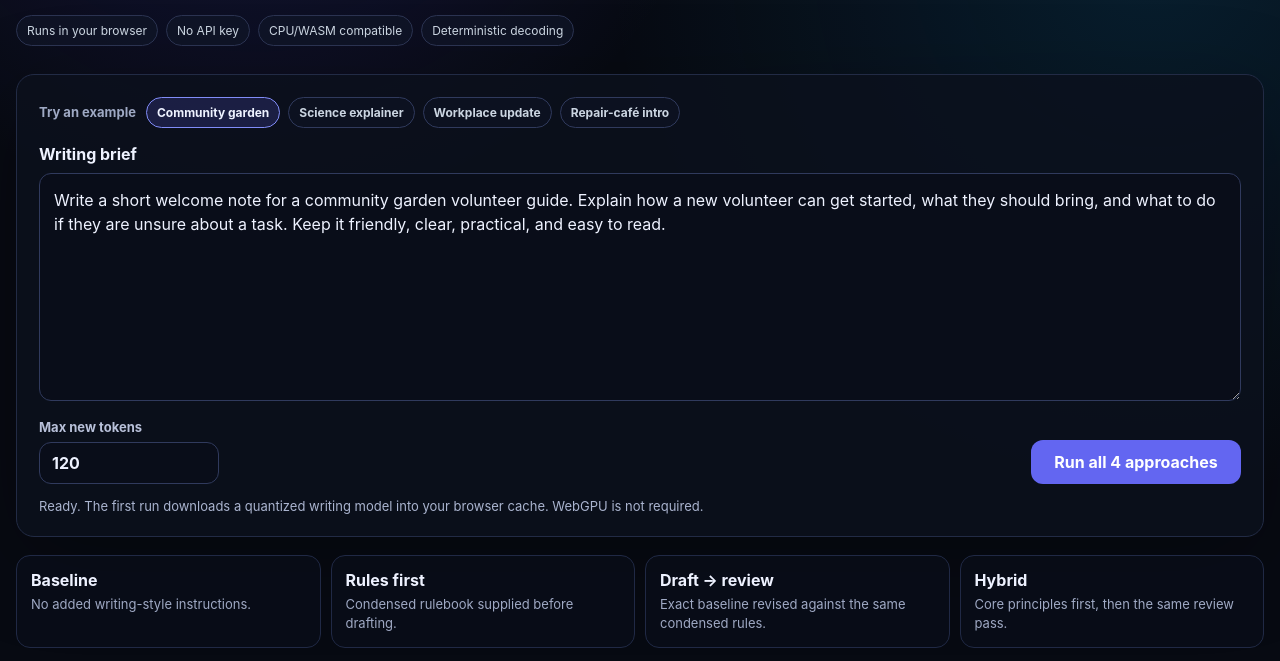
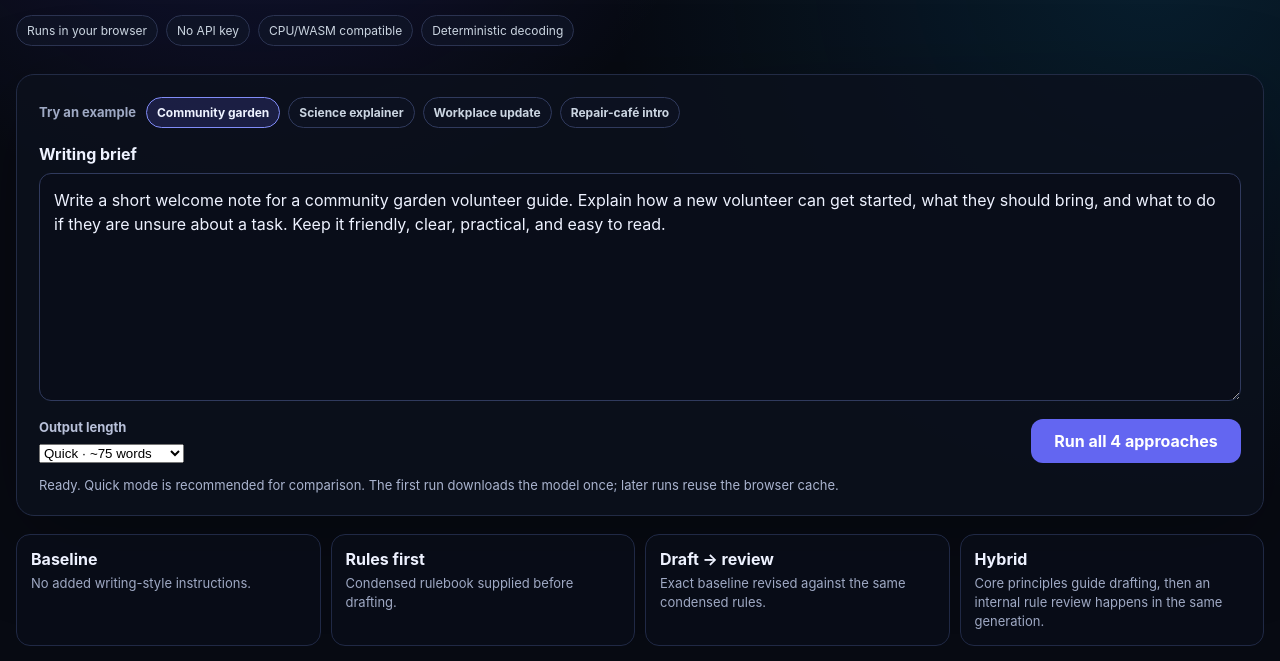
Before and after one commit to in-c0/writing-skill, a plain HTML site: page demo/static/index.html in a window 1280 px wide. Shown: the part 254-915 px from the top of the page. Drawn offline with Linux system fonts and the light colour scheme.

Commit message:
Add quick comparison mode

```diff
--- a/demo/static/index.html
+++ b/demo/static/index.html
@@ -5,7 +5,7 @@
   <meta name="viewport" content="width=device-width, initial-scale=1" />
   <meta name="color-scheme" content="dark light" />
   <title>Writing Skill Approach Lab</title>
-  <link rel="stylesheet" href="./styles.css?v=2026-09-11-2" />
+  <link rel="stylesheet" href="./styles.css?v=2026-09-11-3" />
 </head>
 <body>
   <main class="shell">
@@ -34,15 +34,18 @@
       <textarea id="brief" rows="8">Write a short welcome note for a community garden volunteer guide. Explain how a new volunteer can get started, what they should bring, and what to do if they are unsure about a task. Keep it friendly, clear, practical, and easy to read.</textarea>
 
       <div class="control-row">
-        <label class="token-control" for="tokens">
-          <span>Max new tokens</span>
-          <input id="tokens" type="number" min="60" max="200" step="20" value="120" />
+        <label class="token-control" for="length-mode">
+          <span>Output length</span>
+          <select id="length-mode">
+            <option value="quick" selected>Quick · ~75 words</option>
+            <option value="longer">Longer · ~140 words</option>
+          </select>
         </label>
         <button id="run" type="button">Run all 4 approaches</button>
       </div>
 
       <div class="status-wrap" aria-live="polite">
-        <div id="status">Ready. The first run downloads a quantized writing model into your browser cache. WebGPU is not required.</div>
+        <div id="status">Ready. Quick mode is recommended for comparison. The first run downloads the model once; later runs reuse the browser cache.</div>
         <progress id="progress" max="100" value="0" hidden></progress>
       </div>
     </section>
@@ -51,7 +54,7 @@
       <article><strong>Baseline</strong><span>No added writing-style instructions.</span></article>
       <article><strong>Rules first</strong><span>Condensed rulebook supplied before drafting.</span></article>
       <article><strong>Draft → review</strong><span>Exact baseline revised against the same condensed rules.</span></article>
-      <article><strong>Hybrid</strong><span>Core principles first, then the same review pass.</span></article>
+      <article><strong>Hybrid</strong><span>Core principles guide drafting, then an internal rule review happens in the same generation.</span></article>
     </section>
 
     <section class="results" aria-label="Generated outputs">
@@ -88,6 +91,7 @@
     <section class="panel notes">
       <h2>What to compare</h2>
       <p>Do not ask only which version is more polished. Look at clarity, naturalness, usefulness, voice preservation, reader effort, concreteness, recoverability, rhetorical over-engineering, rhythm, genre fit, and whether you would actually keep reading.</p>
+      <p><strong>Speed:</strong> Quick mode keeps each result short, Hybrid uses one model pass instead of two, and completed results are cached while the brief and length stay unchanged.</p>
       <p><strong>Experimental detail:</strong> Draft → review starts from the exact Baseline output for the current brief. The model and decoding settings stay fixed; the prompting workflow is what changes.</p>
       <p><strong>Browser constraint:</strong> the live lab uses a condensed, faithful digest of the public rulebook so a small local model can run the comparison within a practical context window. The full rules remain available in the GitHub repository.</p>
       <p class="model-note">Model: <a href="https://huggingface.co/onnx-community/SmolLM2-360M-Instruct-ONNX" target="_blank" rel="noreferrer">SmolLM2-360M-Instruct ONNX</a>, q4 quantized for in-browser inference with Transformers.js. The browser demo defaults to CPU/WASM rather than requiring WebGPU.</p>
@@ -97,6 +101,6 @@
       <a href="https://github.com/in-c0/writing-skill" target="_blank" rel="noreferrer">View the full rulebook on GitHub</a>
     </footer>
   </main>
-  <script type="module" src="./app.js?v=2026-09-11-2"></script>
+  <script type="module" src="./app.js?v=2026-09-11-3"></script>
 </body>
 </html>
```
